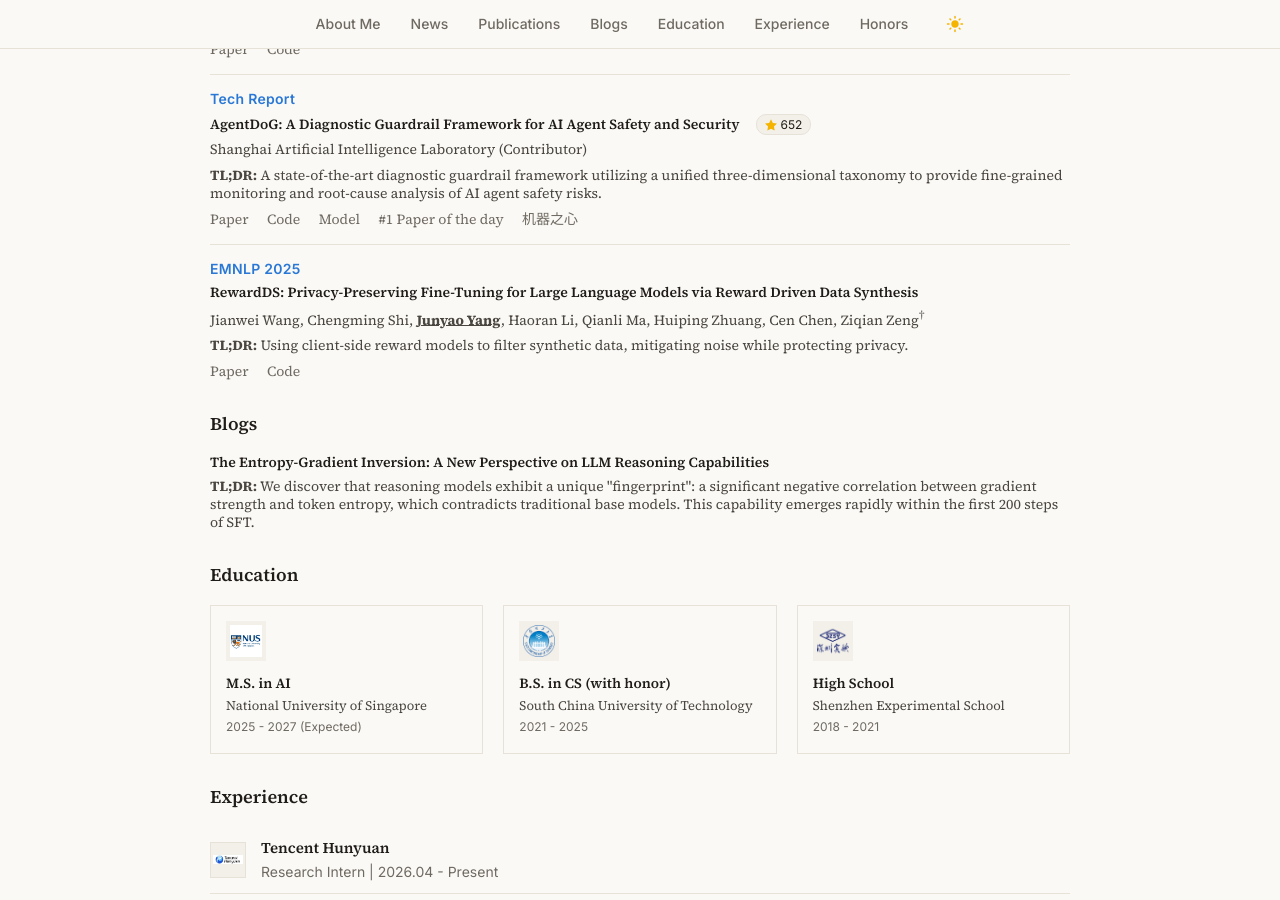
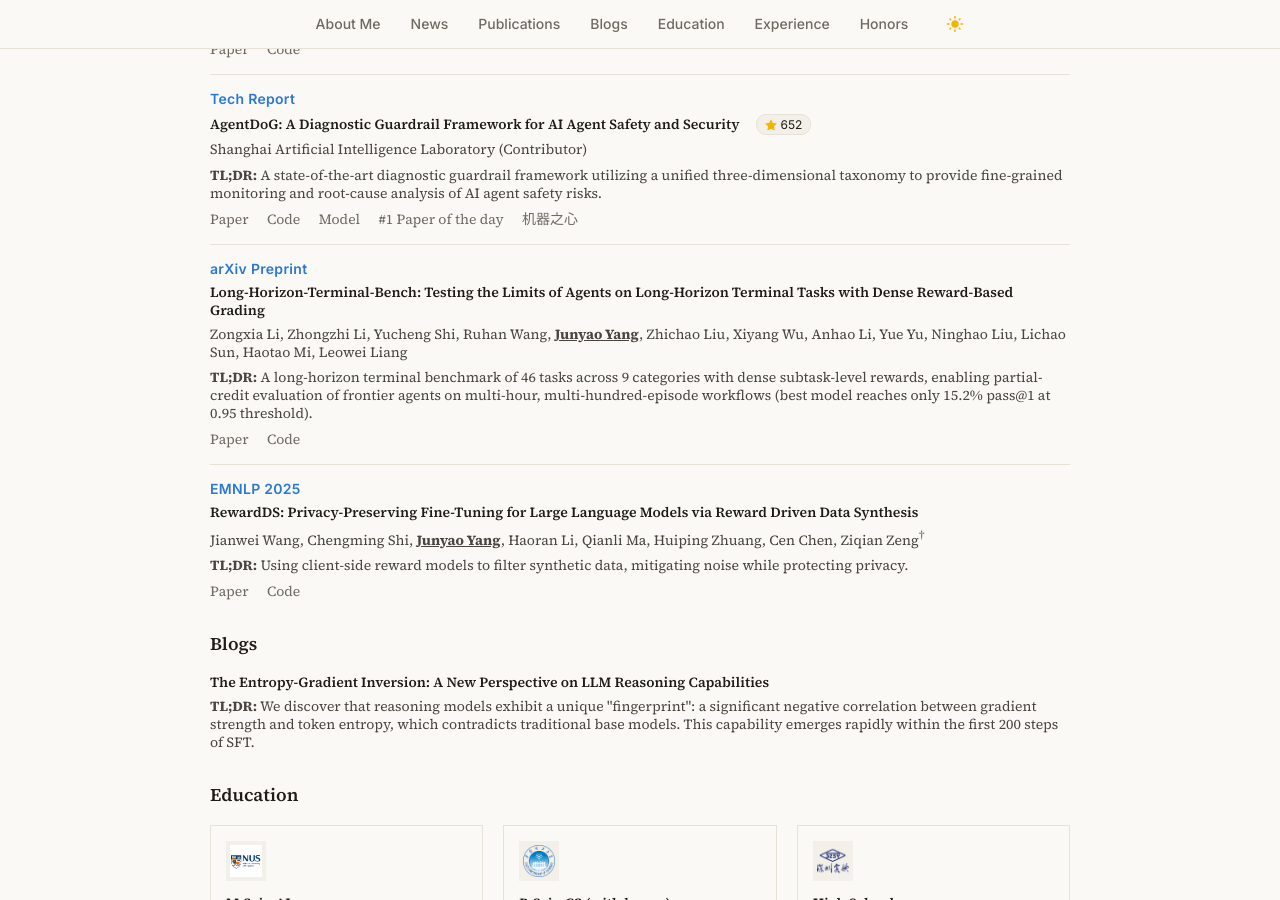
Before and after one commit to jyyang26/jyyang26.github.io, a Jekyll site: the page built from _pages/about.md, in a window 1280 px wide and 900 px high, scrolled down 1296 px. Built offline with Jekyll 4.4.1, drawn with Linux system fonts in a browser that asks for light colours; comment, search, counter and statistics services are not loaded.

Commit message:
Update about.md

```diff
--- a/_pages/about.md
+++ b/_pages/about.md
@@ -481,6 +481,19 @@
 
         <div class="paper-entry">
           <div class="paper-info">
+            <span class="paper-venue">arXiv Preprint</span>
+            <a href="https://arxiv.org/abs/2607.08964" class="paper-title">Long-Horizon-Terminal-Bench: Testing the Limits of Agents on Long-Horizon Terminal Tasks with Dense Reward-Based Grading</a>
+            <div class="paper-auth">Zongxia Li, Zhongzhi Li, Yucheng Shi, Ruhan Wang, <strong><u>Junyao Yang</u></strong>, Zhichao Liu, Xiyang Wu, Anhao Li, Yue Yu, Ninghao Liu, Lichao Sun, Haotao Mi, Leowei Liang</div>
+            <div class="paper-tldr"><strong>TL;DR:</strong> A long-horizon terminal benchmark of 46 tasks across 9 categories with dense subtask-level rewards, enabling partial-credit evaluation of frontier agents on multi-hour, multi-hundred-episode workflows (best model reaches only 15.2% pass@1 at 0.95 threshold).</div>
+            <div class="paper-links">
+              <a href="https://arxiv.org/abs/2607.08964">Paper</a>
+              <a href="https://github.com/zli12321/LHTB">Code</a>
+            </div>
+          </div>
+        </div>
+
+        <div class="paper-entry">
+          <div class="paper-info">
             <span class="paper-venue">EMNLP 2025</span>
             <a href="https://arxiv.org/abs/2502.18517" class="paper-title">RewardDS: Privacy-Preserving Fine-Tuning for Large Language Models via Reward Driven Data Synthesis</a>
             <div class="paper-auth">Jianwei Wang, Chengming Shi, <strong><u>Junyao Yang</u></strong>, Haoran Li, Qianli Ma, Huiping Zhuang, Cen Chen, Ziqian Zeng<sup>&dagger;</sup></div>
@@ -588,6 +601,7 @@
             <div class="paper-tldr"><strong>TL;DR:</strong> A long-horizon terminal benchmark of 46 tasks across 9 categories with dense subtask-level rewards, enabling partial-credit evaluation of frontier agents on multi-hour, multi-hundred-episode workflows (best model reaches only 15.2% pass@1 at 0.95 threshold).</div>
             <div class="paper-links">
               <a href="https://arxiv.org/abs/2607.08964">Paper</a>
+              <a href="https://github.com/zli12321/LHTB">Code</a>
             </div>
           </div>
         </div>
```
